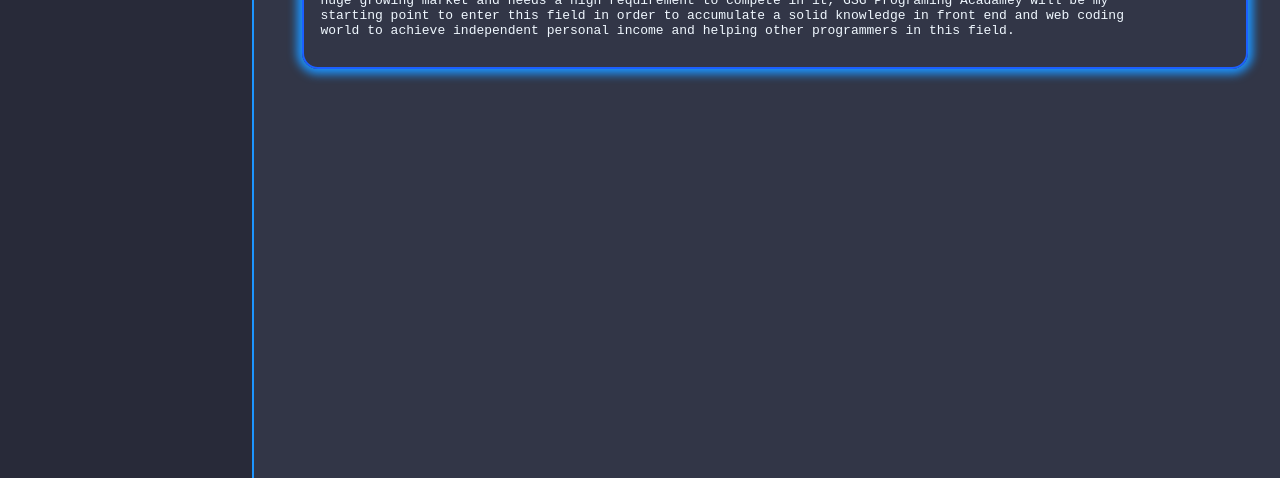
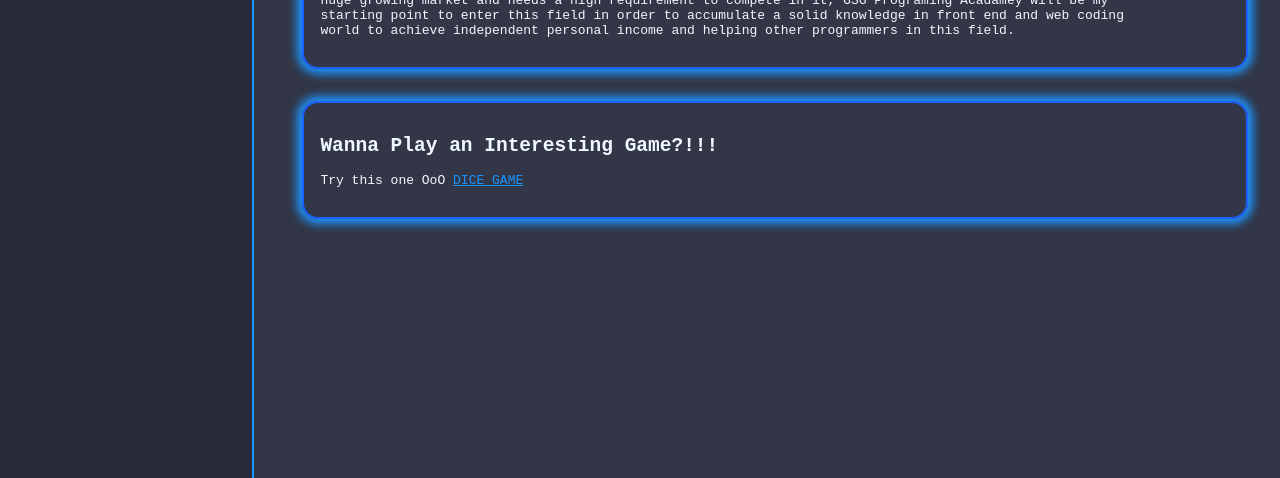
Before and after one commit to Rabee96/Rabee-HTML-CSS-GSG-Project, a plain HTML site: page index.html in a window 1280 px wide. Shown: the part 322-800 px from the top of the page. Drawn offline with Linux system fonts and the light colour scheme.

Commit message:
Update index.html

```diff
--- a/index.html
+++ b/index.html
@@ -39,6 +39,13 @@
                             Code Academy in GSG is a great opportunity to start a great programming career, As known the coding is a huge growing market and needs a high requirement to compete in it, GSG Programing Acadamey will be my starting point to enter this field in order to accumulate a solid knowledge in front end and web coding world to achieve independent personal income and helping other programmers in this field.
                         </p>
                     </article>
+
+                    <article class="articleContainer">
+                        <h2>Wanna Play an Interesting Game?!!!</h2>
+                        <p class="pstyle">
+                            Try this one OoO <a href="https://rabee96.github.io/Dice-Game-Project-GSG/" target="_blank">DICE GAME</a>
+                        </p>
+                    </article>
                 </section>
             </div>
             <div id="freecodecamp">
```
